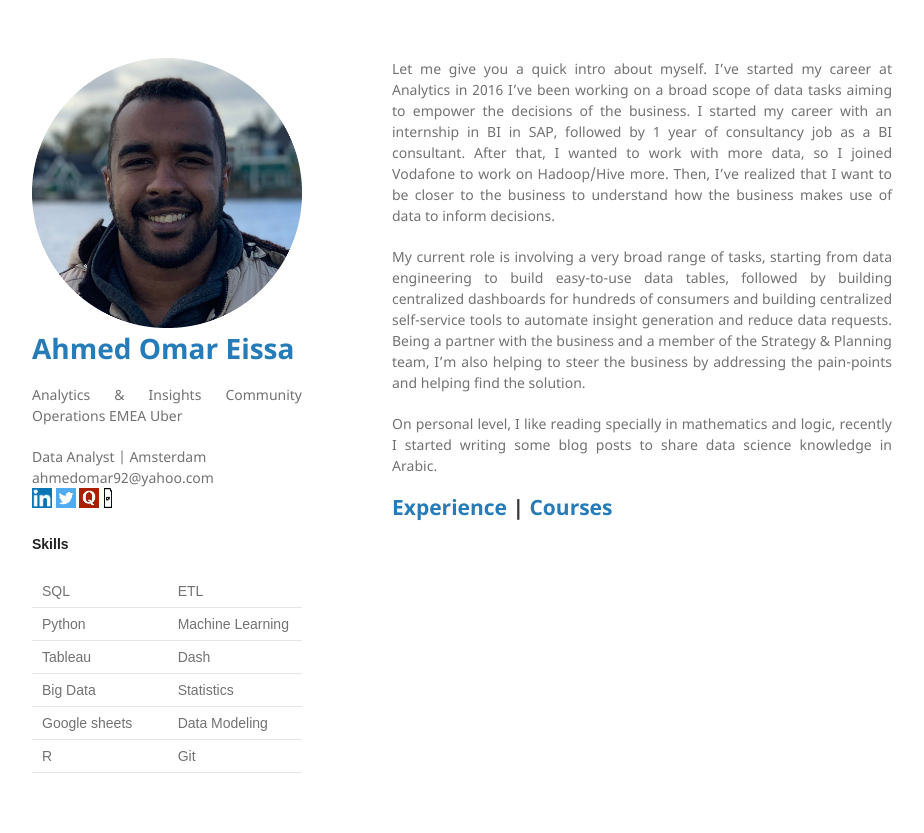
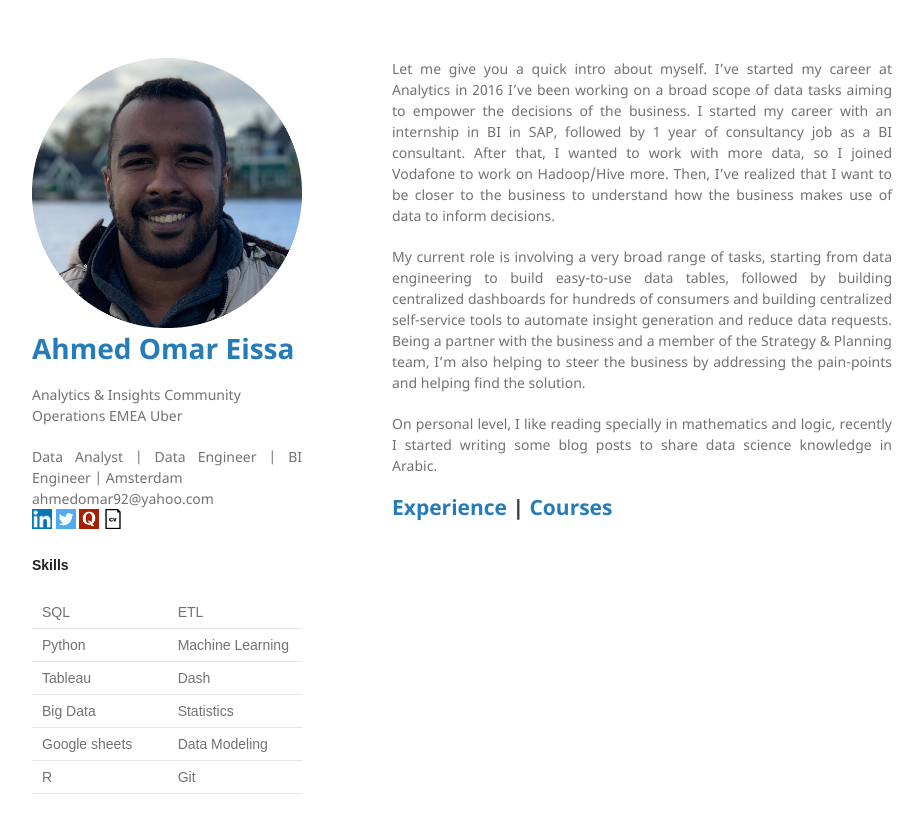
Before and after one commit to AhmedOmarEissa/AhmedOmarEissa.github.io, a Jekyll site: the page built from index.md, in a window 1280 px wide. Shown: the top 833 px of the page, without its empty margins (178-1102 px from the left). Built offline with Jekyll 4.4.1, drawn with Linux system fonts in a browser that asks for light colours.

Commit message:
Update default.html

```diff
--- a/_layouts/default.html
+++ b/_layouts/default.html
@@ -27,8 +27,8 @@
         <img src="{{site.logo | relative_url}}" alt="Logo" />
 
         <h1><a href="{{ "/" | absolute_url }}">{{ site.title | default: site.github.repository_name }}</a></h1>
-        <p> {{ site.description | default: site.github.repository_name }}</p>
-        <p>Data Analyst | Amsterdam </br>
+        <p hidden></p> {{ site.description | default: site.github.repository_name }}</p>
+        <p>Data Analyst | Data Engineer | BI Engineer | Amsterdam </br>
         ahmedomar92@yahoo.com </br>
         <a href="https://www.linkedin.com/in/ahmedomareissa/" target="_blank">
             <img  src="https://github.com/AhmedOmarEissa/AhmedOmarEissa.github.io/raw/master/assets/img/Linkedin-Icon.png" width=20" height="20">
@@ -40,7 +40,7 @@
             <img  src="https://github.com/AhmedOmarEissa/AhmedOmarEissa.github.io/raw/master/assets/img/Quora.png" width=20" height="20">
         </a>
         <a href="https://github.com/AhmedOmarEissa/AhmedOmarEissa.github.io/raw/master/assets/Ahmed%20Omar%20Eissa.pdf" target="_blank">
-            <img  src="https://github.com/AhmedOmarEissa/AhmedOmarEissa.github.io/raw/master/assets/img/cv.png" width=10" height="20">
+            <img  src="https://github.com/AhmedOmarEissa/AhmedOmarEissa.github.io/raw/master/assets/img/cv.png" width=20" height="20">
         </a>
 
         <p style="text-align: left;"><strong><span style="font-family:
```
